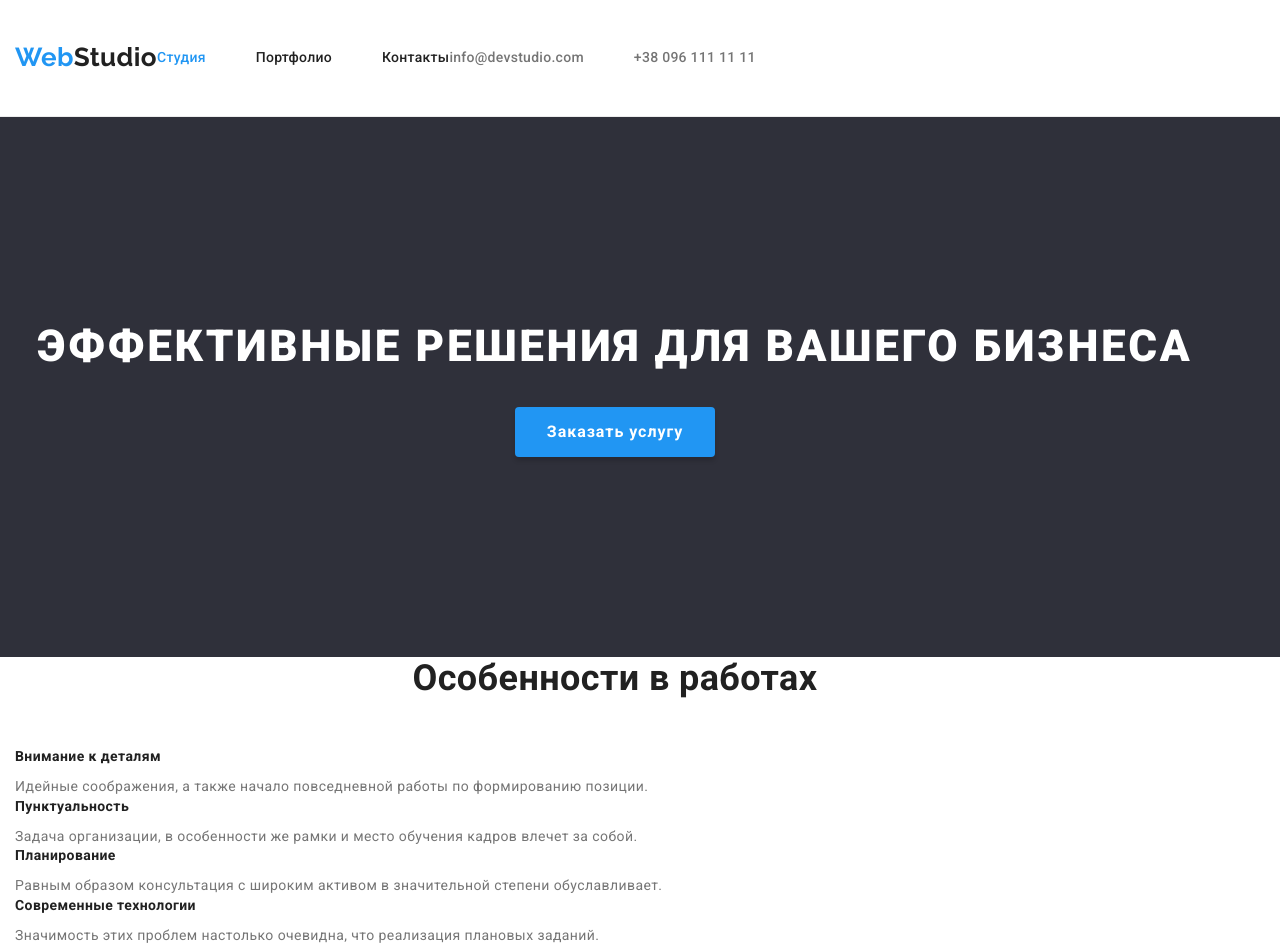
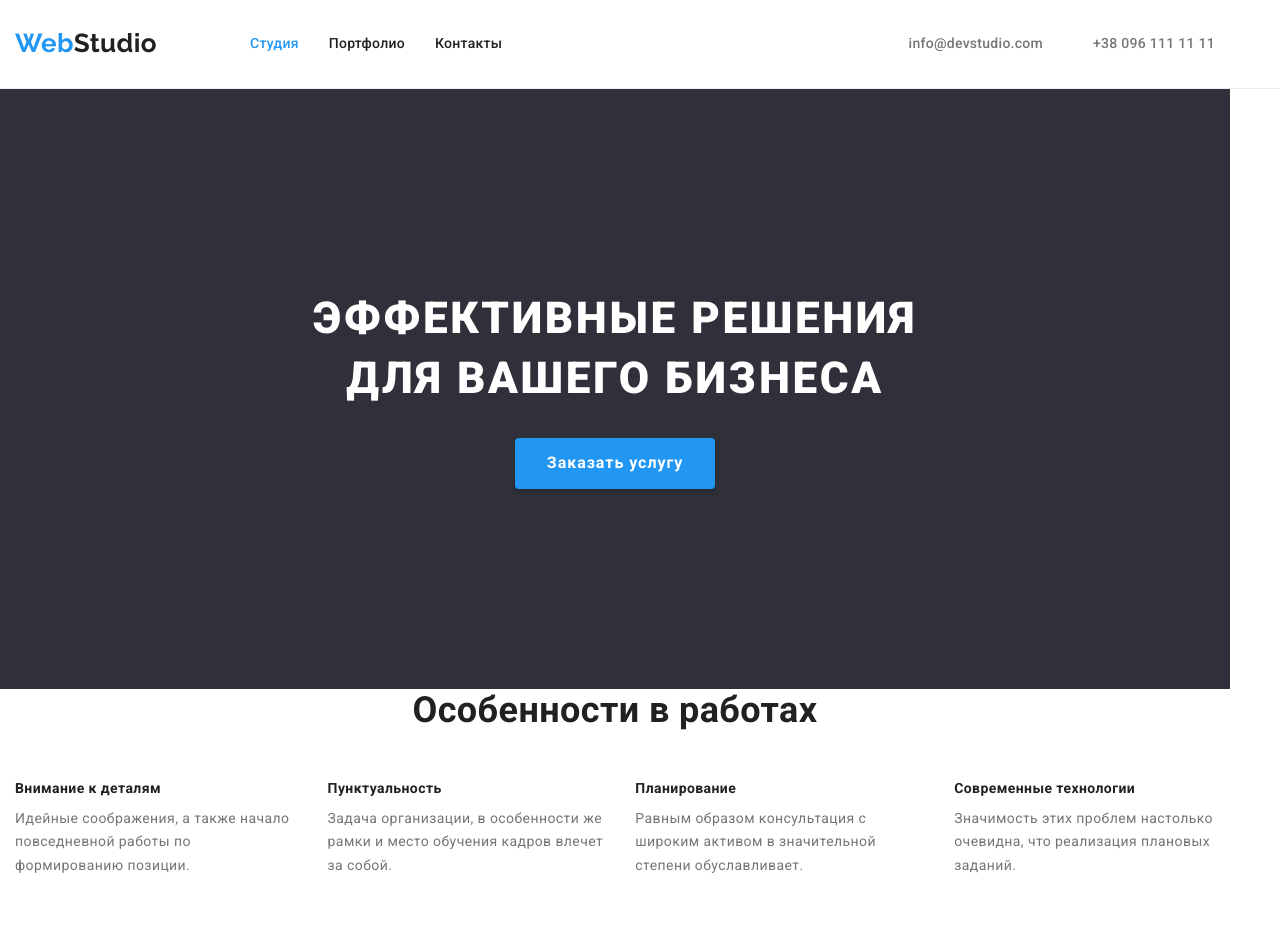
Before and after one commit to TryTooFly/goit-markup-hw-03, a plain HTML site: page index.html in a window 1280 px wide. Shown: the top 952 px of the page. Drawn offline with nearby package versions, Linux system fonts and the light colour scheme.

Commit message:
flex-box(

```diff
--- a/css/styles.css
+++ b/css/styles.css
@@ -15,18 +15,32 @@ body { background-color: var(--font-color);
 color: var(--primary-text-color);
 margin: 0;
 
+
 font-family: roboto, sans-serif;
 letter-spacing: 0.03em;
 font-size: 14px;
 line-height: 1.7;}
 img{display: block;}
 
-.list { list-style: none;
+.list { display: flex;
+    flex-wrap: wrap;
+    list-style: none;
 padding: 0;
 margin: 0;}
+.list li:not(:last-child){margin-right: 30px;}
 .list-item {margin-bottom: 0;}
 a{text-decoration: none;}
-.container {width: 1230px;
+.list-text{display: flex;
+    flex-wrap: nowrap;
+    list-style: none;
+padding: 0;
+margin: 0;}
+.list-text li:not(:last-child) {
+    margin-right: 30px;
+}
+
+.container {
+    width: 1230px;
 padding-left: 15px;
 padding-right: 15px;
 }
@@ -63,7 +77,8 @@ line-height: 1.19;}
 .site-nav .current{
     color: var(--accent);
 }
-.site-nav {display: flex;}
+.site-nav {display: flex;
+margin-left: 93px;}
 .site-nav .item {margin-right: 50px;
 display: block;
 margin-top: 32px;
@@ -80,7 +95,11 @@ letter-spacing: 0.02em;
 .contacts-list a:hover, .contacts-list a:focus{color: var(--accent);}
 .contacts-list {display: flex;
 list-style: none;
-padding-left: 0;}
+padding-left: 0;
+padding: 0;
+margin-top: 0;
+margin-bottom: 0;
+margin-left: auto;}
 .contacts-list .item + .item { margin-left: 50px;}
 .contacts-list .item {margin-top: 32px;
     margin-bottom: 32px;}
@@ -89,7 +108,11 @@ padding-left: 0;}
 .hero{ background-color: var(--secondary-font-color);
     text-align: center;
 padding-top: 200px;
-padding-bottom: 200px;}
+padding-bottom: 200px;
+width: 1230px;
+padding-left: 15px;
+padding-right: 15px;
+}
 .hero-title { color: var(--font-color);
     margin-top: 0;
     margin-bottom: 30px;
@@ -127,7 +150,7 @@ padding-bottom: 94px;}
 .section-our-team p{color: var(--secondary-text-color);
 
     font-size: 16px;
-    line-height: 19px;
+    line-height: 1.19;
     text-align: center;}
 
 .section-our-team h3{
--- a/index.html
+++ b/index.html
@@ -31,40 +31,40 @@
     <main>
       <!-- Решения для бизнеса-->
         <section class="hero">
-          <div class="container">
-          <h1 class="hero-title">Эффективные решения для вашего бизнеса</h1>
+
+          <h1 class="hero-title">Эффективные решения<br>для вашего бизнеса</h1>
           <button type="button">Заказать услугу</button>
-        </div>
+
         </section>
       <!-- Особенности в работах-->
       <section class="section">
       <div class="container">
         <h2 class="section-title">Особенности в работах</h2>
-        <ul class="list">
+        <ul class="list-text">
           <li>
             <h3>Внимание к деталям</h3>
-            <p>
+            <p class="list-text-item">
               Идейные соображения, а также начало повседневной работы по
               формированию позиции.
             </p>
           </li>
           <li>
             <h3>Пунктуальность</h3>
-            <p>
+            <p class="list-text-item">
               Задача организации, в особенности же рамки и место обучения кадров
               влечет за собой.
             </p>
           </li>
           <li>
             <h3>Планирование</h3>
-            <p>
+            <p class="list-text-item">
               Равным образом консультация с широким активом в значительной
               степени обуславливает.
             </p>
           </li>
           <li>
             <h3>Современные технологии</h3>
-            <p class="list-item">
+            <p class="list-text-item">
               Значимость этих проблем настолько очевидна, что реализация
               плановых заданий.
             </p>
@@ -110,12 +110,12 @@
               width="270"
             />
             <h3>Игорь Демьяненко</h3>
-            <p class="list">Product Designer</p>
+            <p>Product Designer</p>
             </li>
           <li>
             <img src="./images/olgarepina.jpg" alt="Ольга Репина" width="270" />
             <h3>Ольга Репина</h3>
-            <p class="list">Frontend Developer</p>
+            <p>Frontend Developer</p>
             </li>
           <li>
             <img
@@ -124,7 +124,7 @@
               width="270"
             />
             <h3>Николай Тарасов</h3>
-            <p class="list">Marketing</p>
+            <p>Marketing</p>
             </li>
           <li>
             <img
@@ -133,7 +133,7 @@
               width="270"
             />
             <h3>Михаил Ермаков</h3>
-            <p class="list">UI Designer</p>
+            <p>UI Designer</p>
             </li>
         </ul>
       </div>
```
Also changed, not shown: portfolio.html (+2 -0 lines).
